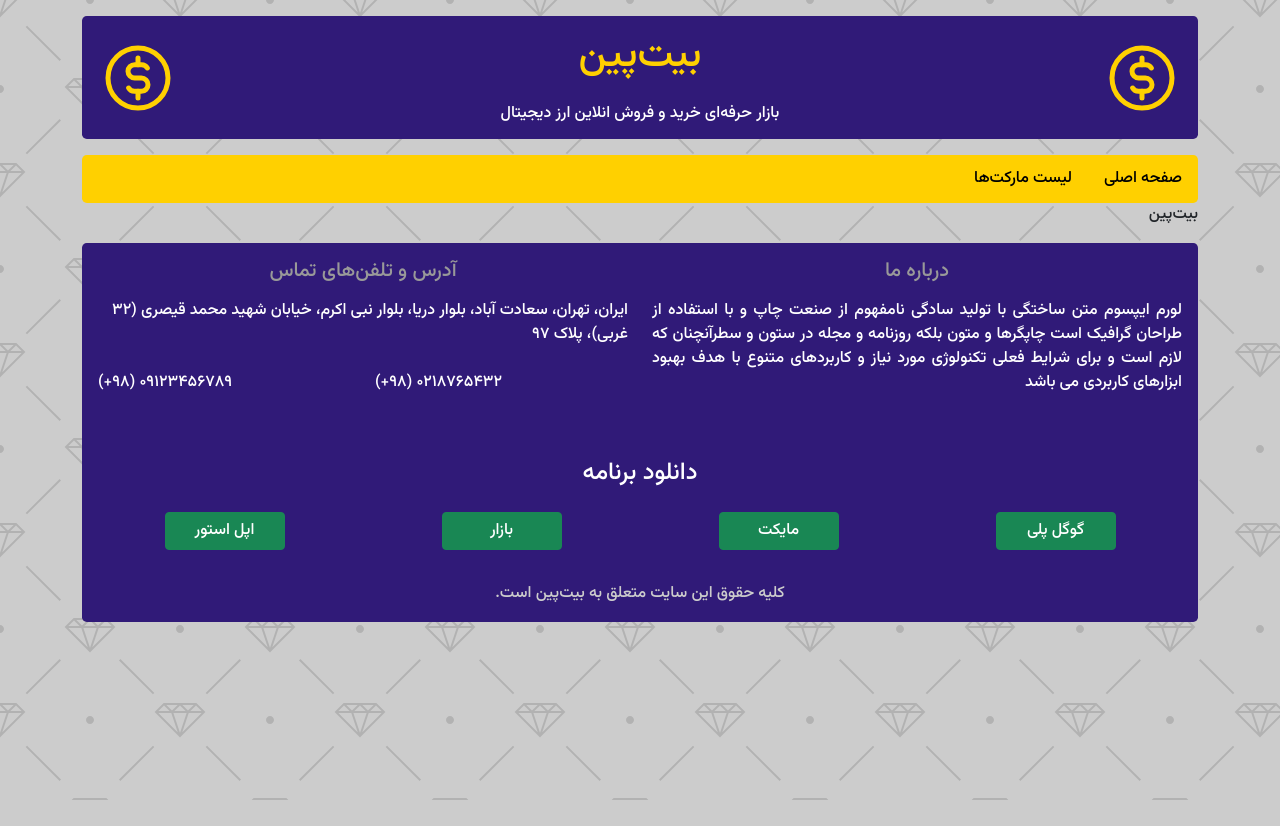
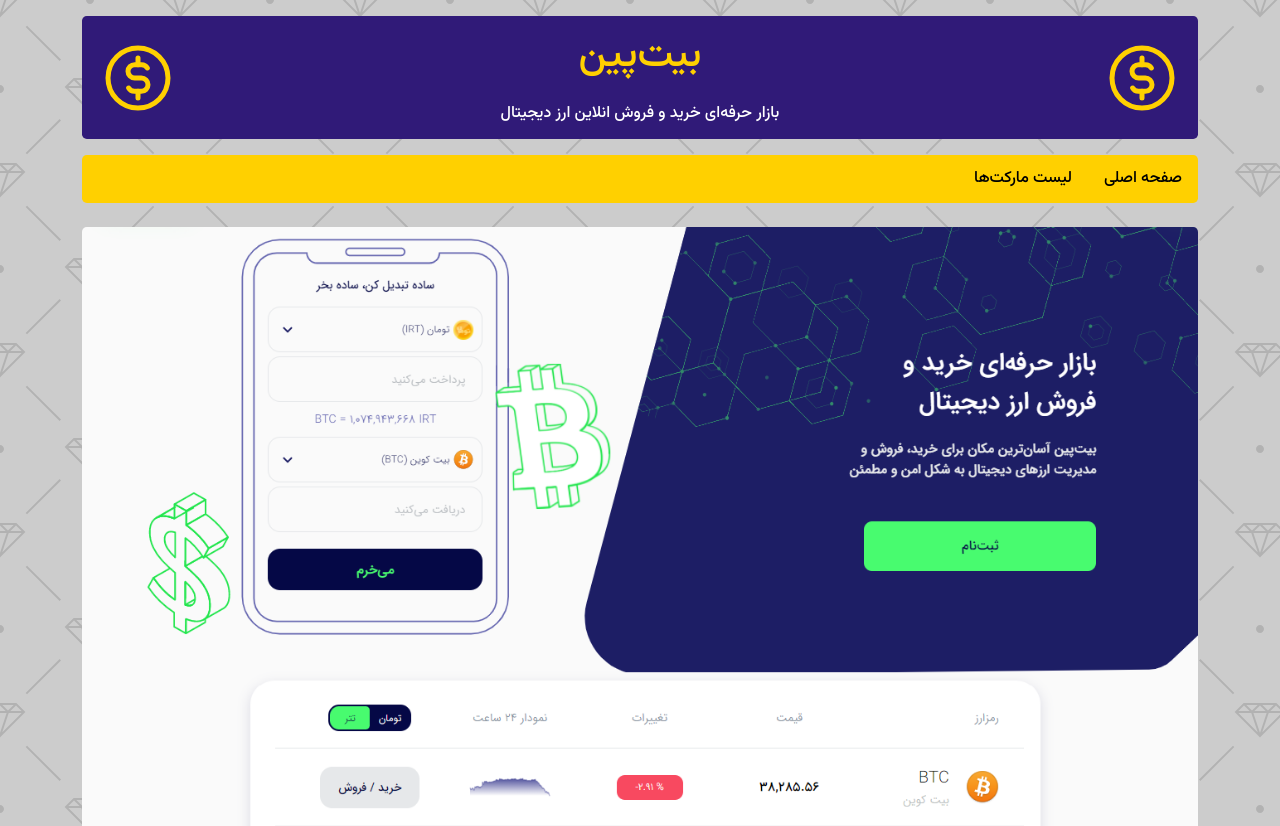
Before and after one commit to jafari-dev/bitpin-next, a Next.js app: page / in a window 1280 px wide. Shown: the top 826 px of the page. Before the commit the page ends 800 px from the top, so only its background shows below. Built offline with nearby package versions, Linux system fonts and the light colour scheme.

Commit message:
Implement Home page

```diff
--- a/pages/index.tsx
+++ b/pages/index.tsx
@@ -1,7 +1,14 @@
+import Image from "next/image";
 import type { NextPage } from "next";
+import { bitpinSnapshot } from "_/images";
+import { memo } from "react";
 
 const Home: NextPage = () => {
-  return <div>بیت‌پین</div>;
+  return (
+    <section className="my-4">
+      <Image className="rounded-3" src={bitpinSnapshot} alt="اسکرین شات وبسایت بی‌پین" />
+    </section>
+  );
 };
 
-export default Home;
+export default memo(Home);
--- a/public/images/index.ts
+++ b/public/images/index.ts
@@ -1,2 +1,3 @@
 export { default as Coin } from "./coin.svg";
 export { default as FourZeroFour } from "./not-found.svg";
+export { default as bitpinSnapshot } from "./bitpin-snapshot.png";
```
Also changed, not shown: public/images/bitpin-snapshot.png (added).
